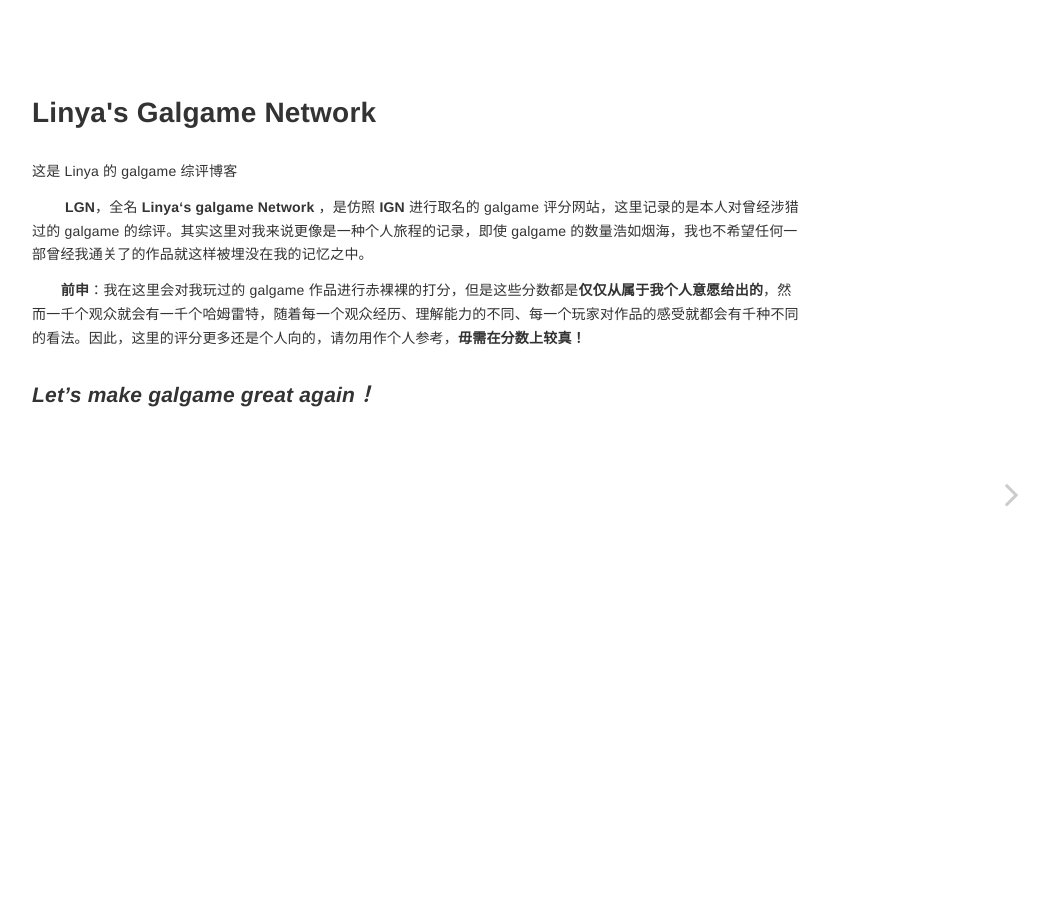
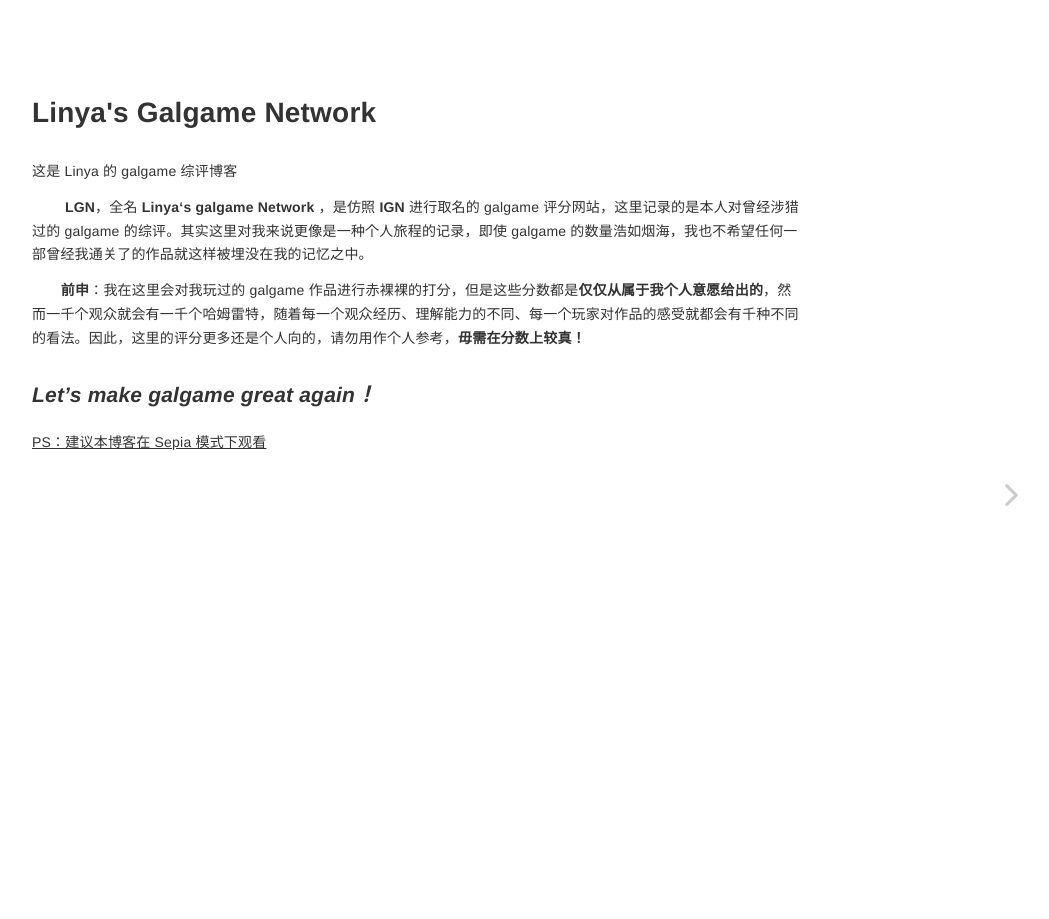
Before and after one commit to Myosotis11037/Myosotis11037.github.io, a Jekyll site: the page built from index.md, in a window 1280 px wide. Shown: the whole page, without its empty margins (223-1272 px from the left). Built offline with Jekyll 4.4.1, drawn with Linux system fonts in a browser that asks for light colours.

Commit message:
Update index.md

```diff
--- a/index.md
+++ b/index.md
@@ -9,3 +9,5 @@ layout: home
 &ensp;&ensp;&ensp;&ensp;**前申**：我在这里会对我玩过的 galgame 作品进行赤裸裸的打分，但是这些分数都是**仅仅从属于我个人意愿给出的**，然而一千个观众就会有一千个哈姆雷特，随着每一个观众经历、理解能力的不同、每一个玩家对作品的感受就都会有千种不同的看法。因此，这里的评分更多还是个人向的，请勿用作个人参考，**毋需在分数上较真！**
 
 ### ***Let’s make galgame great again！***
+
+<u>PS：建议本博客在 Sepia 模式下观看</u>
```
